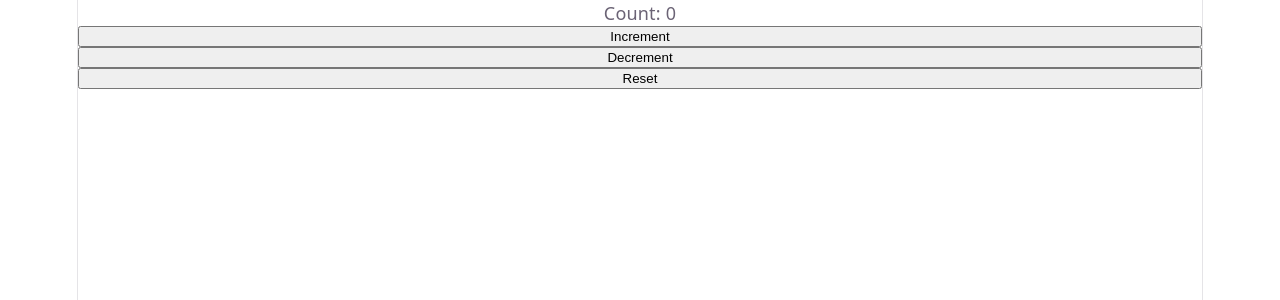
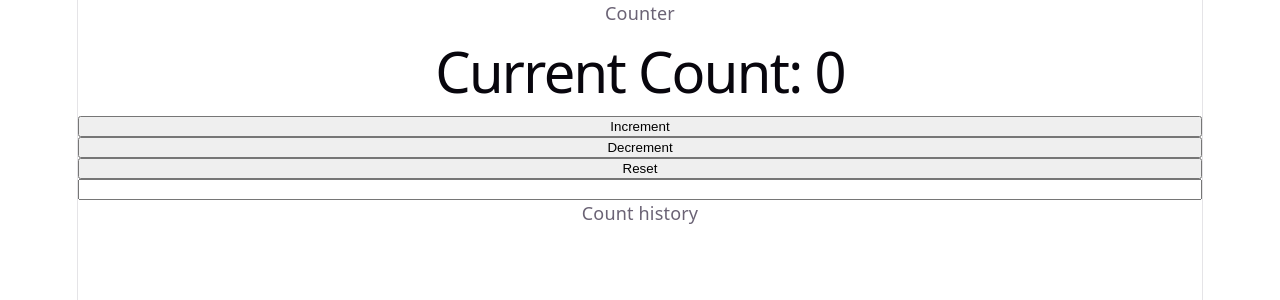
Before and after one commit to jfoskin/reactCounter, a React (Vite) app: page / in a window 1280 px wide. Shown: the top 300 px of the page. Built offline with nearby package versions, Linux system fonts and the light colour scheme.

Commit message:
feat: replace Counter component with AdvancedCounter for enhanced functionality

```diff
--- a/src/App.tsx
+++ b/src/App.tsx
@@ -1,11 +1,11 @@
-import Counter from "./components/Counter"
+import AdvancedCounter from "./components/AdvancedCounter"
 
 function App() {
 
 
   return (
     <>
-     <Counter/>
+     <AdvancedCounter/>
     </>
   )
 }
--- a/src/components/Counter.tsx
+++ b/src/components/AdvancedCounter.tsx
@@ -1,7 +1,7 @@
 import {useEffect, useState} from 'react'
 import Button from './Button'
 
-export default function Counter() {
+export default function AdvancedCounter() {
 
     const [count, setCount] = useState<number>(0)
 
@@ -25,10 +25,16 @@ export default function Counter() {
   return (
 
     <>
-    <p>Count: {count}</p>
+    <p>Counter</p>
+    <h1>Current Count: {count}</h1>
     <Button onCountChange={handleIncrement} buttonName='Increment'/>
     <Button onCountChange={handleDecrement} buttonName='Decrement'/>
     <Button onCountChange={handleReset} buttonName='Reset'/>
+
+
+    <input id="stepInput" min="1" type="number" />
+<p>Count history</p>
+
     </>
   )
 }
```
